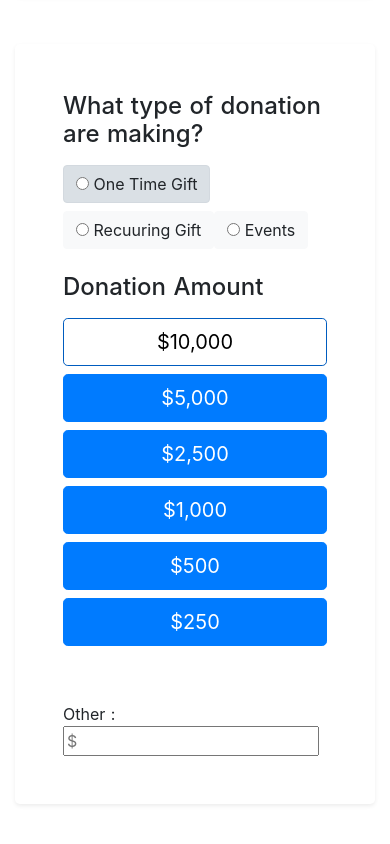
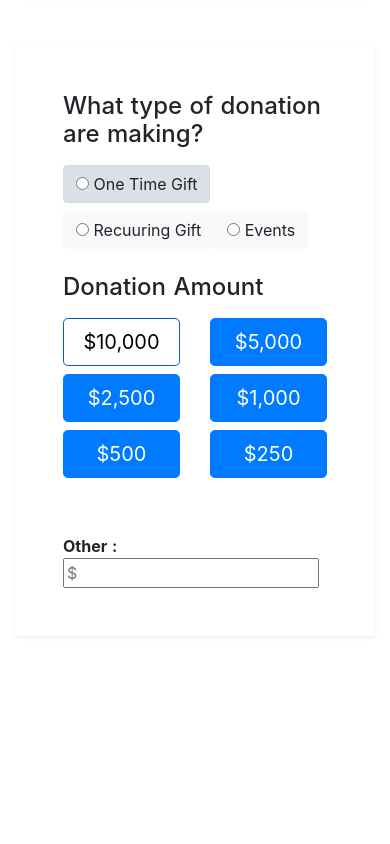
Before and after one commit to zakariarony/iccmw, a Nuxt app: page /donate in a window 390 px wide. Shown: the part 864-1708 px from the top of the page. After the commit the page ends 1596 px from the top, so only its background shows below. Built offline with nearby package versions, Linux system fonts and the light colour scheme.

Commit message:
created donation amount

```diff
--- a/components/DonationAmount.vue
+++ b/components/DonationAmount.vue
@@ -31,30 +31,30 @@
             <h4 class="pb-2">Donation Amount</h4>
             <div>
               <div class="row ">
-                <label class="col-sm-4 col-md-3">
+                <label class="col-6 col-sm-4 col-md-3">
                   <button type="button" class="btn btn-lg btn-primary w-100 active">$10,000</button>
                 </label>
-                <label class="col-sm-4 col-md-3">
+                <label class="col-6 col-sm-4 col-md-3">
                   <button type="button" class="btn btn-lg btn-primary w-100 ">$5,000</button>
                 </label>
 
-                <label class="col-sm-4 col-md-3">
+                <label class="col-6 col-sm-4 col-md-3">
                   <button type="button" class="btn btn-lg btn-primary w-100">$2,500</button>
                 </label>
-                <label class="col-sm-4 col-md-3">
+                <label class="col-6 col-sm-4 col-md-3">
                   <button type="button" class="btn btn-lg btn-primary w-100">$1,000</button>
                 </label>
-                <label class="col-sm-4 col-md-3">
+                <label class="col-6 col-sm-4 col-md-3">
                   <button type="button" class="btn btn-lg btn-primary w-100">$500</button>
                 </label>
-                <label class="col-sm-4 col-md-3">
+                <label class="col-6 col-sm-4 col-md-3">
                   <button type="button" class="btn btn-lg btn-primary w-100">$250</button>
                 </label>
               </div>
             </div>
           </div>
           <div class="pt-5">
-            <span class="pr-2">Other :</span>
+            <span class="pr-2"><b>Other :</b></span>
             <input placeholder="$" />
           </div>
         </div>
```
